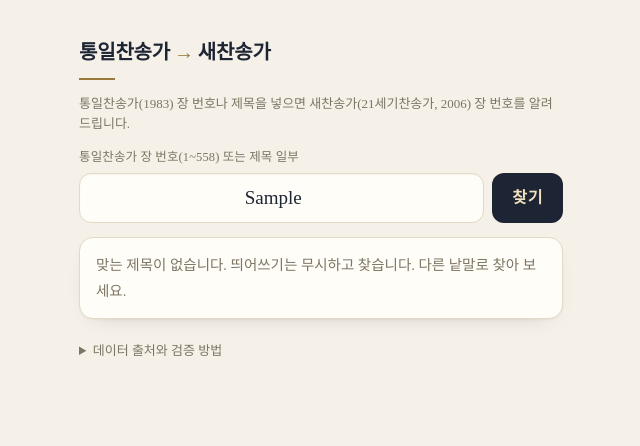
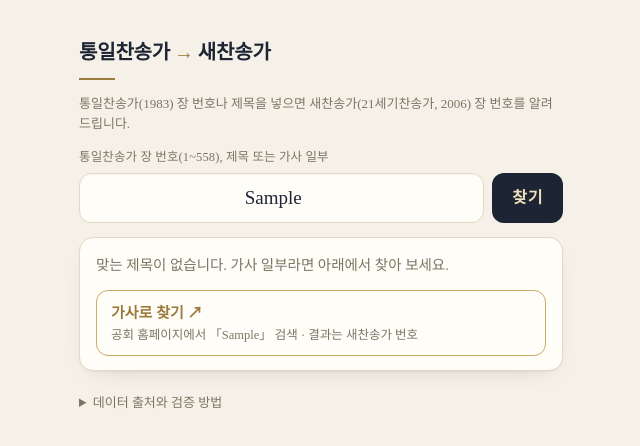
Before and after one commit to imbcairndplana-hash/hymn-number, a plain HTML site: page index.html in a window 1280 px wide. Both pictures are taken after typing "Sample" into the empty fields and a click on the button "찾기". Shown: the whole page, without its empty margins (319-959 px from the left). Drawn offline with Linux system fonts and the light colour scheme.

Commit message:
가사 검색: 한국찬송가공회 홈페이지 검색 연결 버튼 추가(가사 미수록), 캐시 v6
Co-Authored-By: Claude Opus 5.5 <noreply@anthropic.com>
Claude-Session: https://claude.ai/code/session_01TRzCUht9L76LTMgd8RKUV2

```diff
--- a/index.html
+++ b/index.html
@@ -71,6 +71,9 @@
   .tt{display:block;font-size:13.5px;word-break:keep-all;overflow-wrap:anywhere}
   .mid{display:flex;align-items:center;padding:0 3px;color:var(--gold-soft);font-size:13px;background:var(--card)}
   .back{display:inline-block;background:none;color:var(--gold);font-size:13.5px;font-weight:400;padding:0 0 6px;border-radius:0;letter-spacing:0}
+  .ext{display:block;margin-top:12px;padding:10px 14px;border:1px solid var(--gold-soft);border-radius:12px;text-decoration:none;color:var(--ink);background:var(--card)}
+  .ext-t{display:block;color:var(--gold);font-weight:600;font-size:15px}
+  .ext-s{display:block;color:var(--muted);font-size:12.5px}
   mark{background:none;color:var(--gold);font-weight:700}
   @media (max-width:600px){.sub{display:none}.big{font-size:32px}}
 </style>
@@ -81,9 +84,9 @@
   <hr class="rule">
   <p class="sub">통일찬송가(1983) 장 번호나 제목을 넣으면 새찬송가(21세기찬송가, 2006) 장 번호를 알려 드립니다.</p>
 
-  <label class="lbl" for="num">통일찬송가 장 번호(1~558) 또는 제목 일부</label>
+  <label class="lbl" for="num">통일찬송가 장 번호(1~558), 제목 또는 가사 일부</label>
   <form id="f" autocomplete="off">
-    <input id="num" type="search" enterkeyhint="search" placeholder="예: 405 / 죄인 살리신" autofocus>
+    <input id="num" type="search" enterkeyhint="search" placeholder="예: 405 / 죄인 살리신 / 광명을 얻었네" autofocus>
     <button type="submit">찾기</button>
   </form>
 
@@ -97,6 +100,7 @@
       <li>대조표 ②: KCM 「구찬송가 새찬송가 목록 비교」 엑셀 3종 (kcm.kr, 2011-12-16).</li>
       <li>통일찬송가 제목 목록: 리얼마스터몰 자료실 「통일찬송가(번호순).pdf」 (2017.01).</li>
       <li>대조표 ①·②가 일치하면 채택. 불일치하면 통일 제목과 공회 새찬송가 제목이 맞는 쪽을 채택. 그래도 정할 수 없으면 결과를 내지 않음.</li>
+      <li>가사 검색은 이 앱에 가사를 담지 않고(저작권), 한국찬송가공회 홈페이지 검색으로 연결함. 공회 검색 결과는 새찬송가 기준임.</li>
       <li>결과: 대응 478곡 · 삭제 75곡 · 미확정 5곡(통일 92, 548, 550, 555, 556).</li>
     </ul>
   </details>
@@ -111,18 +115,28 @@ function hl(t,q){ // 공백 무시 일치 부분 강조
   const k=flat.indexOf(q);if(k<0)return esc(t);
   const a=map[k],b=map[k+q.length-1]+1;return esc(t.slice(0,a))+'<mark>'+esc(t.slice(a,b))+'</mark>'+esc(t.slice(b));
 }
+function lyricUrl(kw){
+  const b=new TextEncoder().encode(kw).length;
+  const ser=`a:2:{s:12:"keyword_type";s:3:"all";s:7:"keyword";s:${b}:"${kw}";}`;
+  const b64=btoa(String.fromCharCode(...new TextEncoder().encode(ser)));
+  return 'https://hymnkorea.org/105/?q='+encodeURIComponent(b64);
+}
+function lyricLink(raw){
+  const kw=String(raw).trim().replace(/\s+/g,' ').replace(/["]/g,'');
+  return `<a class="ext" href="${lyricUrl(kw)}" target="_blank" rel="noopener"><span class="ext-t">가사로 찾기 ↗</span><span class="ext-s">공회 홈페이지에서 「${esc(kw)}」 검색 · 결과는 새찬송가 번호</span></a>`;
+}
 function search(raw){
   const q=norm(raw);
   if(q.length<2){out.innerHTML='<span class="hint">제목은 두 글자 이상 입력하세요.</span>';return}
   const hits=[];
   for(const k in D){const e=D[k];const io=norm(e.o).includes(q),it=e.t&&norm(e.t).includes(q);if(io||it)hits.push([+k,e])}
-  if(!hits.length){out.innerHTML='<span class="hint">맞는 제목이 없습니다. 띄어쓰기는 무시하고 찾습니다. 다른 낱말로 찾아 보세요.</span>';return}
+  if(!hits.length){out.innerHTML='<span class="hint">맞는 제목이 없습니다. 가사 일부라면 아래에서 찾아 보세요.</span>'+lyricLink(raw);return}
   out.innerHTML=`<div class="cnt">${hits.length}곡 찾음 · 누르면 자세히</div><ul class="list">`+hits.map(([n,e])=>{
     let right;
     if(e.s==='m')right=`<span class="side new"><span class="lab">새찬송가</span><span class="no">${e.n}장</span><span class="tt">${hl(e.t,q)}</span></span>`;
     else if(e.s==='d')right='<span class="side new del"><span class="lab">새찬송가</span><span class="no">없음</span><span class="tt">삭제된 곡</span></span>';
     else right='<span class="side new unk"><span class="lab">새찬송가</span><span class="no">미확정</span><span class="tt">출처 간 불일치</span></span>';
-    return `<li><button type="button" class="pair" data-n="${n}"><span class="side old"><span class="lab">통일</span><span class="no">${n}장</span><span class="tt">${hl(e.o,q)}</span></span><span class="mid">→</span>${right}</button></li>`}).join('')+'</ul>';
+    return `<li><button type="button" class="pair" data-n="${n}"><span class="side old"><span class="lab">통일</span><span class="no">${n}장</span><span class="tt">${hl(e.o,q)}</span></span><span class="mid">→</span>${right}</button></li>`}).join('')+'</ul>'+lyricLink(raw);
 }
 out.addEventListener('click',ev=>{
   if(ev.target.closest('.back')){history.back();return}
--- a/sw.js
+++ b/sw.js
@@ -1,4 +1,4 @@
-const CACHE='hymn-v5';
+const CACHE='hymn-v6';
 const FILES=['./','index.html','manifest.webmanifest','icon-192.png','icon-512.png','icon-maskable-512.png','apple-touch-icon.png'];
 self.addEventListener('install',e=>{e.waitUntil(caches.open(CACHE).then(c=>c.addAll(FILES)));self.skipWaiting()});
 self.addEventListener('activate',e=>{e.waitUntil(caches.keys().then(ks=>Promise.all(ks.filter(k=>k!==CACHE).map(k=>caches.delete(k)))));self.clients.claim()});
```
